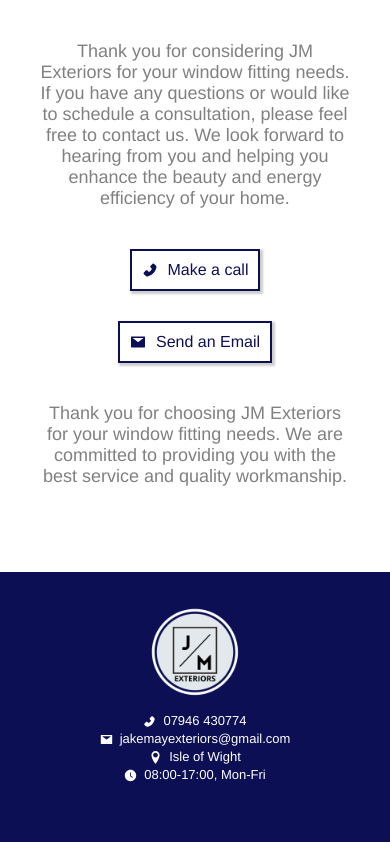
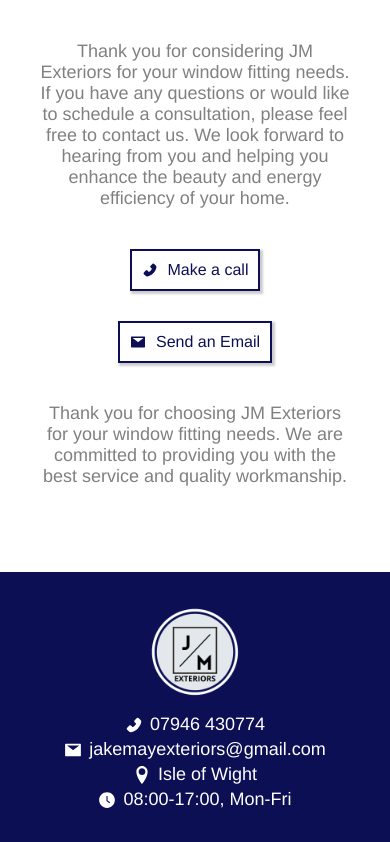
Before and after one commit to leoarthurwall/JM-Exteriors, a React (Create React App) app: page / in a window 390 px wide. Shown: the part 2980-3822 px from the top of the page. Before the commit the page ends 3794 px from the top, so only its background shows below. Built offline with nearby package versions, Linux system fonts and the light colour scheme.

Commit message:
footer - set the justify content for the list to center for mobile only and increased the font size

```diff
--- a/src/components/Footer/Footer.module.css
+++ b/src/components/Footer/Footer.module.css
@@ -47,21 +47,19 @@
   padding-left: 0;
 }
 @media screen and (max-width: 550px) {
-    .ul {
-      text-align: center;
-    }
+  .ul {
+    text-align: center;
   }
+}
 .list {
   font-size: 18px;
   font-weight: 300;
   display: flex;
-  justify-content: center;
   align-items: center;
   gap: 7px;
 }
 @media screen and (max-width: 550px) {
   .list {
-    font-size: 13px;
-    line-height: 18px;
+    justify-content: center;
   }
 }
```
